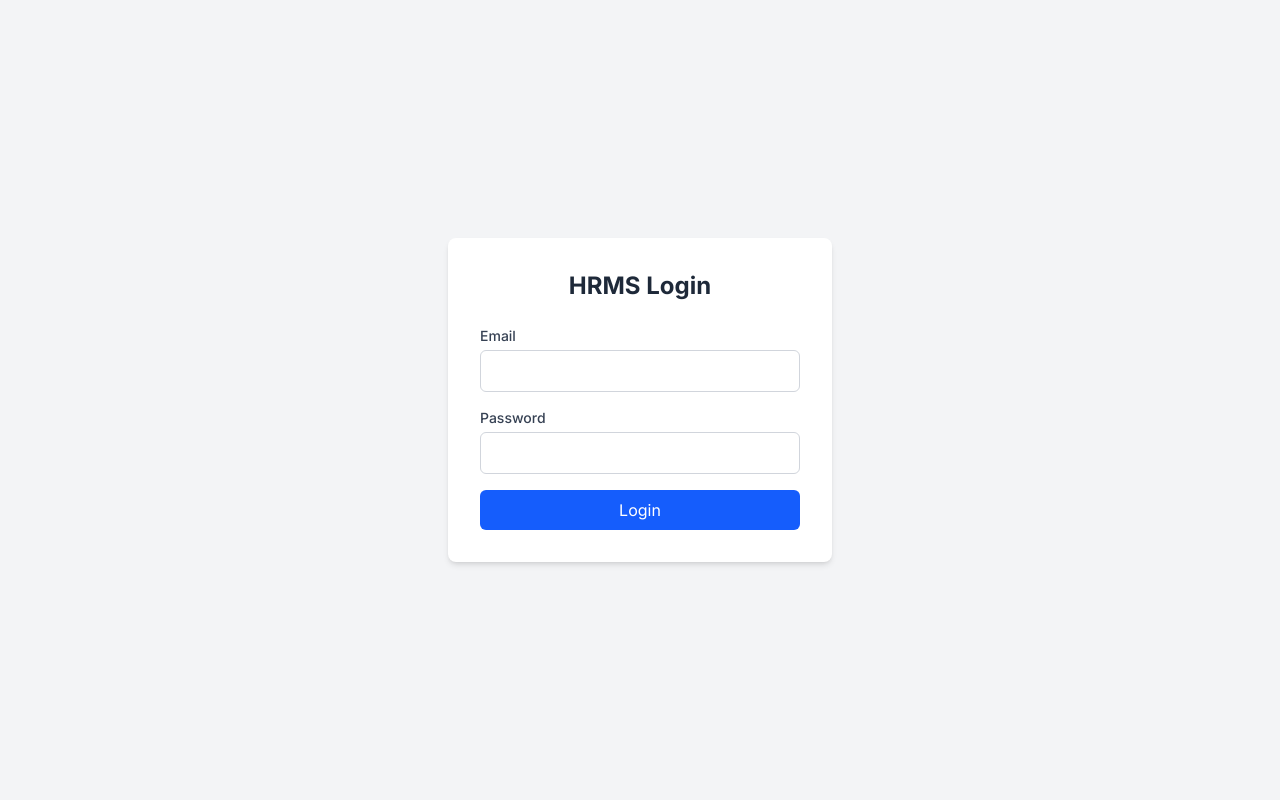
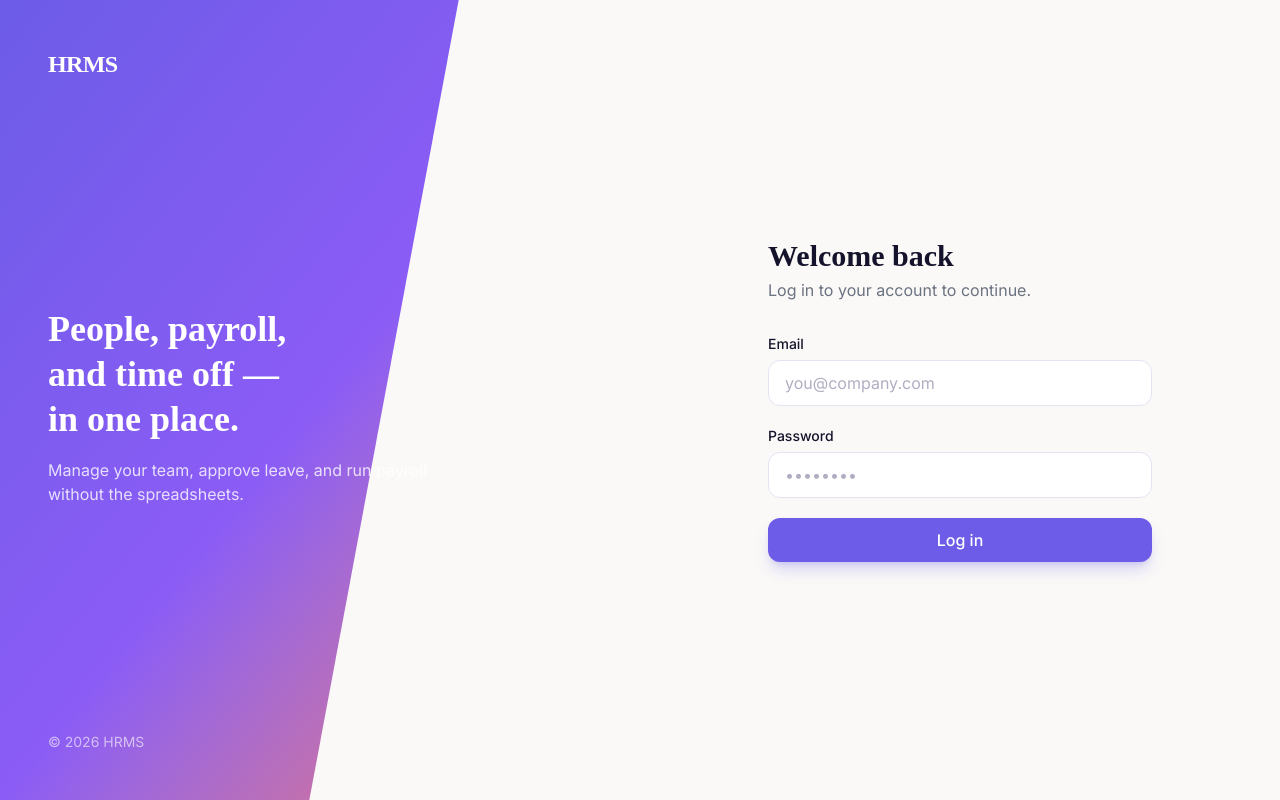
Before and after one commit to Malini2123/Enterprise-HRMS-and-Payroll-Automation-Dashboard, a React (Vite) app in the folder client/: page /login in a window 1280 px wide. Built offline with nearby package versions, Linux system fonts and the light colour scheme.

Commit message:
Redesign UI theme: violet/coral palette, Space Grotesk headings

```diff
--- a/client/src/components/Layout.jsx
+++ b/client/src/components/Layout.jsx
@@ -34,15 +34,17 @@ function Layout({ children }) {
       ];
 
   return (
-    <div className="min-h-screen flex bg-gray-50">
+    <div className="min-h-screen flex bg-[#FAF9F7]">
       {/* Sidebar */}
-      <aside className="w-64 bg-gradient-to-b from-indigo-950 via-slate-900 to-slate-950 text-white flex flex-col fixed h-full">
+      <aside className="w-64 bg-[#14132B] text-white flex flex-col fixed h-full">
         <div className="px-6 py-6 border-b border-white/10">
           <div className="flex items-center gap-2">
-            <div className="w-8 h-8 rounded-lg bg-gradient-to-br from-indigo-500 to-purple-500 flex items-center justify-center font-bold text-sm">
+            <div className="w-8 h-8 rounded-lg bg-gradient-to-br from-[#6C5CE7] to-[#FF6B4A] flex items-center justify-center font-bold text-sm">
               H
             </div>
-            <span className="font-semibold text-lg tracking-tight">HRMS</span>
+            <span className="font-['Space_Grotesk'] font-bold text-lg tracking-tight">
+              HRMS
+            </span>
           </div>
         </div>
 
@@ -54,12 +56,15 @@ function Layout({ children }) {
               <button
                 key={item.path}
                 onClick={() => navigate(item.path)}
-                className={`w-full flex items-center gap-3 px-3 py-2.5 rounded-lg text-sm font-medium transition-all ${
+                className={`w-full flex items-center gap-3 px-3 py-2.5 rounded-lg text-sm font-medium transition-all relative ${
                   isActive
-                    ? 'bg-white/10 text-white shadow-inner'
-                    : 'text-gray-400 hover:bg-white/5 hover:text-white'
+                    ? 'bg-white/10 text-white'
+                    : 'text-white/50 hover:bg-white/5 hover:text-white'
                 }`}
               >
+                {isActive && (
+                  <span className="absolute left-0 top-1/2 -translate-y-1/2 h-5 w-1 rounded-r-full bg-[#FF6B4A]" />
+                )}
                 <Icon size={18} />
                 {item.label}
               </button>
@@ -69,19 +74,19 @@ function Layout({ children }) {
 
         <div className="px-3 py-4 border-t border-white/10">
           <div className="flex items-center gap-3 px-3 py-2 mb-2">
-            <div className="w-8 h-8 rounded-full bg-gradient-to-br from-purple-500 to-pink-500 flex items-center justify-center text-xs font-bold">
+            <div className="w-8 h-8 rounded-full bg-gradient-to-br from-[#6C5CE7] to-[#FF6B4A] flex items-center justify-center text-xs font-bold">
               {user?.name?.charAt(0) || 'U'}
             </div>
             <div className="overflow-hidden">
               <p className="text-sm font-medium truncate">{user?.name}</p>
-              <p className="text-xs text-gray-400 capitalize truncate">
+              <p className="text-xs text-white/50 capitalize truncate">
                 {user?.role?.replace('_', ' ')}
               </p>
             </div>
           </div>
           <button
             onClick={handleLogout}
-            className="w-full flex items-center gap-3 px-3 py-2.5 rounded-lg text-sm font-medium text-gray-400 hover:bg-red-500/10 hover:text-red-400 transition-all"
+            className="w-full flex items-center gap-3 px-3 py-2.5 rounded-lg text-sm font-medium text-white/50 hover:bg-[#FF6B4A]/10 hover:text-[#FF6B4A] transition-all"
           >
             <LogOut size={18} />
             Logout
--- a/client/src/pages/Dashboard.jsx
+++ b/client/src/pages/Dashboard.jsx
@@ -11,6 +11,36 @@ function Dashboard() {
     return <ManagerDashboard user={user} />;
   }
   return <EmployeeDashboard user={user} />;
+}
+
+function WelcomeHeader({ name, subtitle }) {
+  return (
+    <div className="relative overflow-hidden rounded-2xl bg-gradient-to-br from-[#6C5CE7] via-[#8B5CF6] to-[#FF6B4A] px-8 py-7 mb-8 shadow-lg shadow-[#6C5CE7]/20">
+      <div
+        className="absolute -right-10 -top-10 h-40 w-40 rounded-full bg-white/10"
+        aria-hidden="true"
+      />
+      <div
+        className="absolute right-16 bottom-0 h-24 w-24 rounded-full bg-white/10"
+        aria-hidden="true"
+      />
+      <div className="relative z-10">
+        <h1 className="font-['Space_Grotesk'] text-2xl font-bold text-white">
+          Welcome back, {name}
+        </h1>
+        <p className="text-white/80 mt-1">{subtitle}</p>
+      </div>
+    </div>
+  );
+}
+
+function SectionLabel({ children }) {
+  return (
+    <h2 className="font-['Space_Grotesk'] text-lg font-semibold text-[#14132B] mb-3 flex items-center gap-2">
+      <span className="h-4 w-1 rounded-full bg-[#6C5CE7]" />
+      {children}
+    </h2>
+  );
 }
 
 function ManagerDashboard({ user }) {
@@ -31,11 +61,8 @@ function ManagerDashboard({ user }) {
 
   return (
     <Layout>
-      <div className="mb-8">
-        <h1 className="text-2xl font-bold text-gray-900">Welcome back, {user?.name}</h1>
-        <p className="text-gray-500 mt-1">HR Manager Dashboard</p>
-      </div>
-      <h2 className="text-lg font-semibold text-gray-800 mb-3">Employees</h2>
+      <WelcomeHeader name={user?.name} subtitle="HR Manager Dashboard" />
+      <SectionLabel>Employees</SectionLabel>
       <DataTable
         columns={columns}
         data={data}
@@ -64,12 +91,12 @@ function EmployeeDashboard({ user }) {
       label: 'Status',
       render: (row) => (
         <span
-          className={`px-2 py-1 rounded-full text-xs font-medium ${
+          className={`px-2.5 py-1 rounded-full text-xs font-medium ${
             row.status === 'approved'
-              ? 'bg-green-100 text-green-700'
+              ? 'bg-[#E6FBF5] text-[#00966F]'
               : row.status === 'rejected'
-              ? 'bg-red-100 text-red-700'
-              : 'bg-yellow-100 text-yellow-700'
+              ? 'bg-[#FFF0ED] text-[#C0442B]'
+              : 'bg-[#FFF7E0] text-[#B8860B]'
           }`}
         >
           {row.status}
@@ -80,11 +107,8 @@ function EmployeeDashboard({ user }) {
 
   return (
     <Layout>
-      <div className="mb-8">
-        <h1 className="text-2xl font-bold text-gray-900">Welcome back, {user?.name}</h1>
-        <p className="text-gray-500 mt-1">Employee Dashboard</p>
-      </div>
-      <h2 className="text-lg font-semibold text-gray-800 mb-3">My Leave Requests</h2>
+      <WelcomeHeader name={user?.name} subtitle="Employee Dashboard" />
+      <SectionLabel>My Leave Requests</SectionLabel>
       <DataTable
         columns={columns}
         data={leaves}
--- a/client/src/pages/Login.jsx
+++ b/client/src/pages/Login.jsx
@@ -32,21 +32,54 @@ function Login() {
   };
 
   return (
-    <div className="min-h-screen flex items-center justify-center bg-gray-100">
-      <div className="bg-white p-8 rounded-lg shadow-md w-full max-w-sm">
-        <h1 className="text-2xl font-bold text-gray-800 mb-6 text-center">
-          HRMS Login
+    <div className="min-h-screen flex items-stretch bg-[#FAF9F7]">
+      {/* Left signature panel - angled gradient, hidden on small screens */}
+      <div className="hidden lg:flex lg:w-1/2 relative overflow-hidden bg-gradient-to-br from-[#6C5CE7] via-[#8B5CF6] to-[#FF6B4A]">
+        <div
+          className="absolute -right-24 top-0 h-full w-2/3 bg-[#FAF9F7]"
+          style={{ clipPath: 'polygon(35% 0, 100% 0, 100% 100%, 0% 100%)' }}
+        />
+        <div className="relative z-10 flex flex-col justify-between p-12 text-white">
+          <div className="font-['Space_Grotesk'] text-2xl font-bold tracking-tight">
+            HRMS
+          </div>
+          <div>
+            <h2 className="font-['Space_Grotesk'] text-4xl font-bold leading-tight mb-4">
+              People, payroll,
+              <br />
+              and time off —
+              <br />
+              in one place.
+            </h2>
+            <p className="text-white/80 max-w-sm">
+              Manage your team, approve leave, and run payroll without the spreadsheets.
+            </p>
+          </div>
+          <p className="text-white/60 text-sm">© {new Date().getFullYear()} HRMS</p>
+        </div>
+      </div>
+
+      {/* Right form panel */}
+      <div className="flex-1 flex items-center justify-center px-6 py-12">
+        <div className="w-full max-w-sm">
+          <div className="lg:hidden font-['Space_Grotesk'] text-2xl font-bold text-[#14132B] mb-8 text-center">
+            HRMS
+          </div>
+
+          <h1 className="font-['Space_Grotesk'] text-3xl font-bold text-[#14132B] mb-1">
+            Welcome back
           </h1>
+          <p className="text-[#6B7280] mb-8">Log in to your account to continue.</p>
 
           {error && (
-          <div className="bg-red-100 text-red-700 text-sm p-2 rounded mb-4">
+            <div className="bg-[#FFF0ED] border border-[#FF6B4A]/30 text-[#C0442B] text-sm px-4 py-3 rounded-xl mb-6">
               {error}
             </div>
           )}
 
-        <form onSubmit={handleSubmit} className="space-y-4">
+          <form onSubmit={handleSubmit} className="space-y-5">
             <div>
-            <label className="block text-sm font-medium text-gray-700 mb-1">
+              <label className="block text-sm font-medium text-[#14132B] mb-1.5">
                 Email
               </label>
               <input
@@ -54,12 +87,13 @@ function Login() {
                 value={email}
                 onChange={(e) => setEmail(e.target.value)}
                 required
-              className="w-full border border-gray-300 rounded-md px-3 py-2 focus:outline-none focus:ring-2 focus:ring-blue-500"
+                placeholder="you@company.com"
+                className="w-full border border-[#E5E3F1] bg-white rounded-xl px-4 py-2.5 text-[#14132B] placeholder:text-[#B0AEC2] focus:outline-none focus:ring-2 focus:ring-[#6C5CE7] focus:border-transparent transition"
               />
             </div>
 
             <div>
-            <label className="block text-sm font-medium text-gray-700 mb-1">
+              <label className="block text-sm font-medium text-[#14132B] mb-1.5">
                 Password
               </label>
               <input
@@ -67,18 +101,20 @@ function Login() {
                 value={password}
                 onChange={(e) => setPassword(e.target.value)}
                 required
-              className="w-full border border-gray-300 rounded-md px-3 py-2 focus:outline-none focus:ring-2 focus:ring-blue-500"
+                placeholder="••••••••"
+                className="w-full border border-[#E5E3F1] bg-white rounded-xl px-4 py-2.5 text-[#14132B] placeholder:text-[#B0AEC2] focus:outline-none focus:ring-2 focus:ring-[#6C5CE7] focus:border-transparent transition"
               />
             </div>
 
             <button
               type="submit"
               disabled={loading}
-            className="w-full bg-blue-600 text-white py-2 rounded-md hover:bg-blue-700 transition disabled:opacity-50"
+              className="w-full bg-[#6C5CE7] text-white font-medium py-2.5 rounded-xl hover:bg-[#5B4BD6] active:scale-[0.98] transition disabled:opacity-50 disabled:active:scale-100 shadow-lg shadow-[#6C5CE7]/25"
             >
-            {loading ? 'Logging in...' : 'Login'}
+              {loading ? 'Logging in…' : 'Log in'}
             </button>
           </form>
+        </div>
       </div>
     </div>
   );
```
Lines whose indentation alone changed are shown as unchanged.
